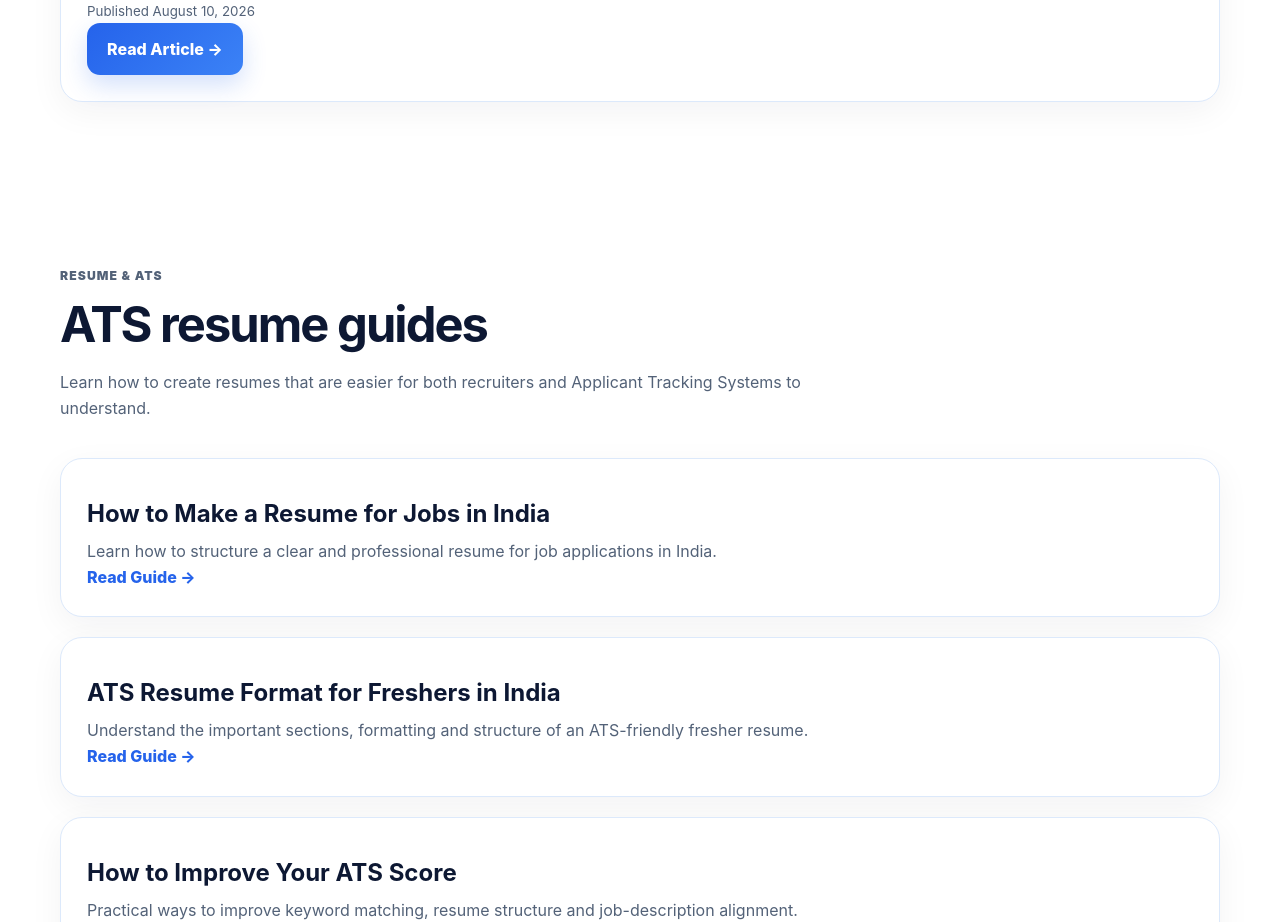
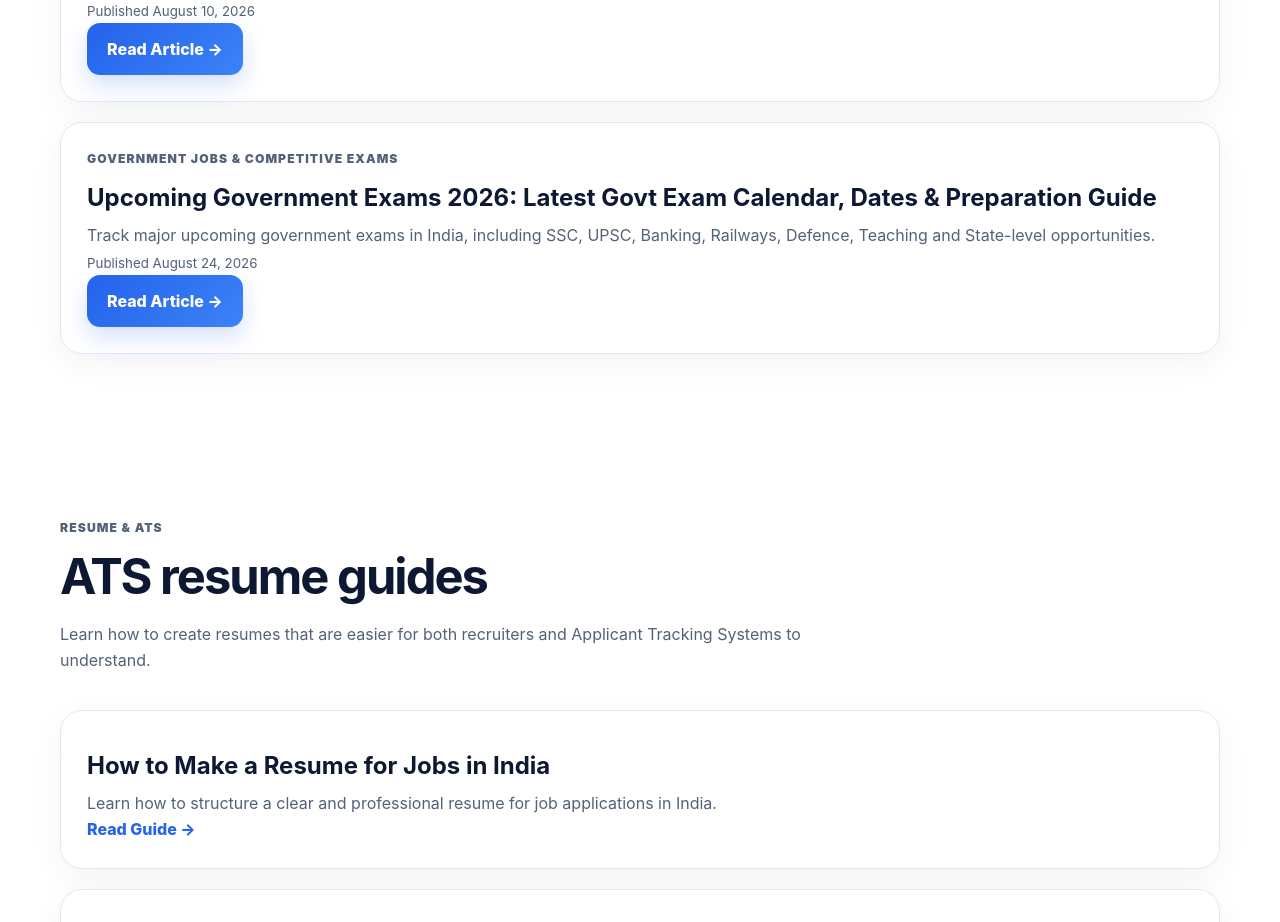
Before and after one commit to rubesh-code/ats-scan-ai-website, a website: page site/blog/index.html in a window 1280 px wide. Shown: the part 2824-3746 px from the top of the page. Drawn offline with Linux system fonts and the light colour scheme.

Commit message:
Add Upcoming Government Exams 2026 article section
Added a new article section for upcoming government exams in 2026 with relevant details and a link.

```diff
--- a/site/blog/index.html
+++ b/site/blog/index.html
@@ -160,6 +160,12 @@
         "position": 3,
         "name": "Jharkhand JPSC-JSSC Student Protest 2026: What Job Aspirants Should Know",
         "url": "https://learn.atsscanai.com/blog/jharkhand-jpsc-jssc-student-protest-2026"
+      },
+      {
+        "@type": "ListItem",
+        "position": 4,
+        "name": "Upcoming Government Exams 2026: Latest Govt Exam Calendar, Dates & Preparation Guide",
+        "url": "https://learn.atsscanai.com/blog/upcoming-government-exams-2026"
       }
     ]
   }
@@ -468,6 +474,41 @@
           <a
             class="button"
             href="/blog/jharkhand-jpsc-jssc-student-protest-2026"
+          >
+            Read Article →
+          </a>
+
+        </article>
+
+
+        <!-- GOVERNMENT EXAMS 2026 ARTICLE -->
+
+        <article class="card">
+
+          <p class="eyebrow">
+            Government Jobs &amp; Competitive Exams
+          </p>
+
+          <h2>
+            Upcoming Government Exams 2026:
+            Latest Govt Exam Calendar, Dates &amp; Preparation Guide
+          </h2>
+
+          <p>
+            Track major upcoming government exams in India,
+            including SSC, UPSC, Banking, Railways, Defence,
+            Teaching and State-level opportunities.
+          </p>
+
+          <p>
+            <small>
+              Published August 24, 2026
+            </small>
+          </p>
+
+          <a
+            class="button"
+            href="/blog/upcoming-government-exams-2026"
           >
             Read Article →
           </a>
```
